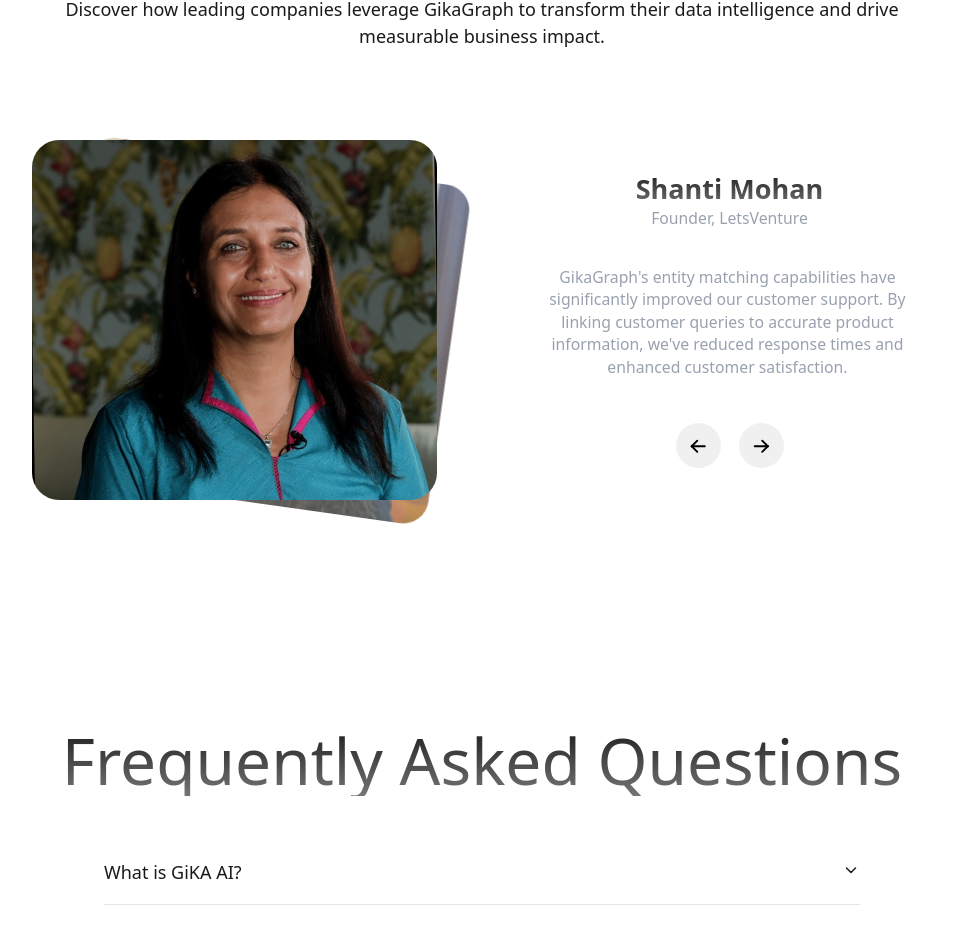
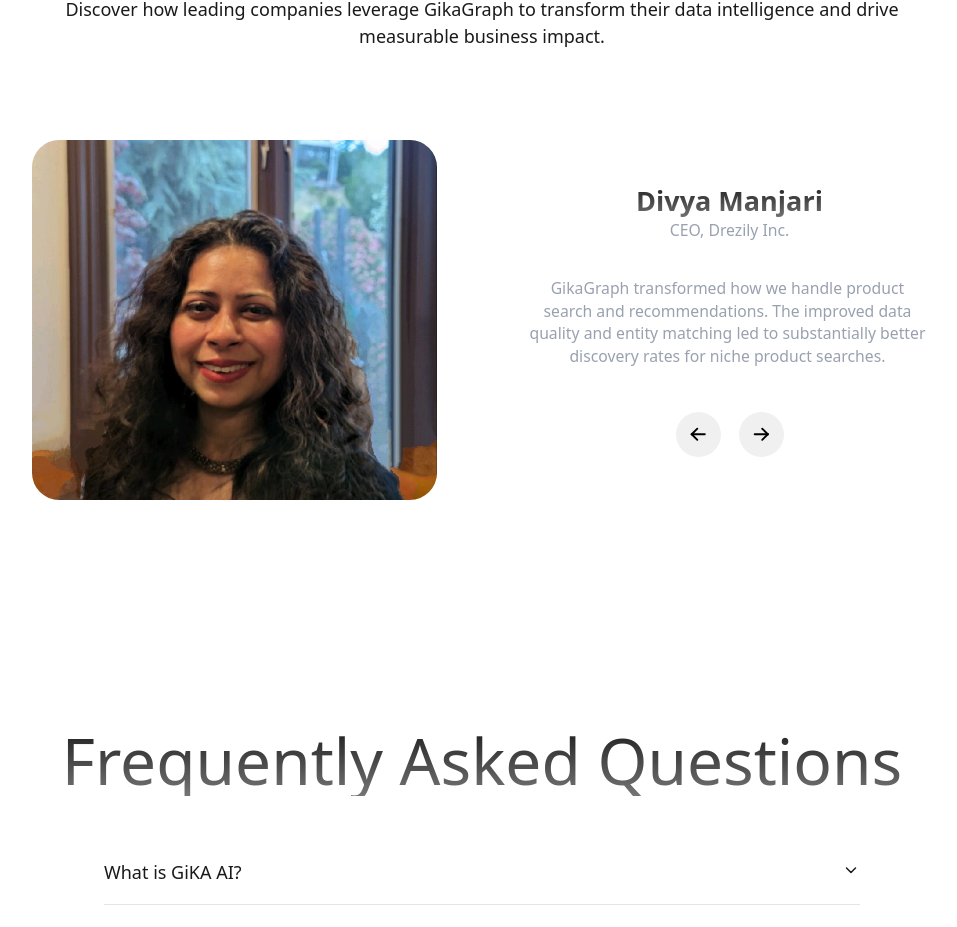
Before and after one commit to geetansh-GiKA/gikagraph, a Next.js app: page / in a window 1280 px wide. Shown: the part 3270-4197 px from the top of the page, without its empty margins (158-1115 px from the left). Built offline with nearby package versions, Linux system fonts and the light colour scheme.

Commit message:
remove shanti mohan name

```diff
--- a/src/sections/testimonials.tsx
+++ b/src/sections/testimonials.tsx
@@ -20,13 +20,6 @@ const settings = {
       designation: "CEO, Drezily Inc.",
       src: "/customers/Divya.png",
     },
-    {
-      quote:
-        "GikaGraph's entity matching capabilities have significantly improved our customer support. By linking customer queries to accurate product information, we've reduced response times and enhanced customer satisfaction.",
-      name: "Shanti Mohan",
-      designation: "Founder, LetsVenture",
-      src: "/customers/Shanti.png",
-    }
   ]
 }
 
```
